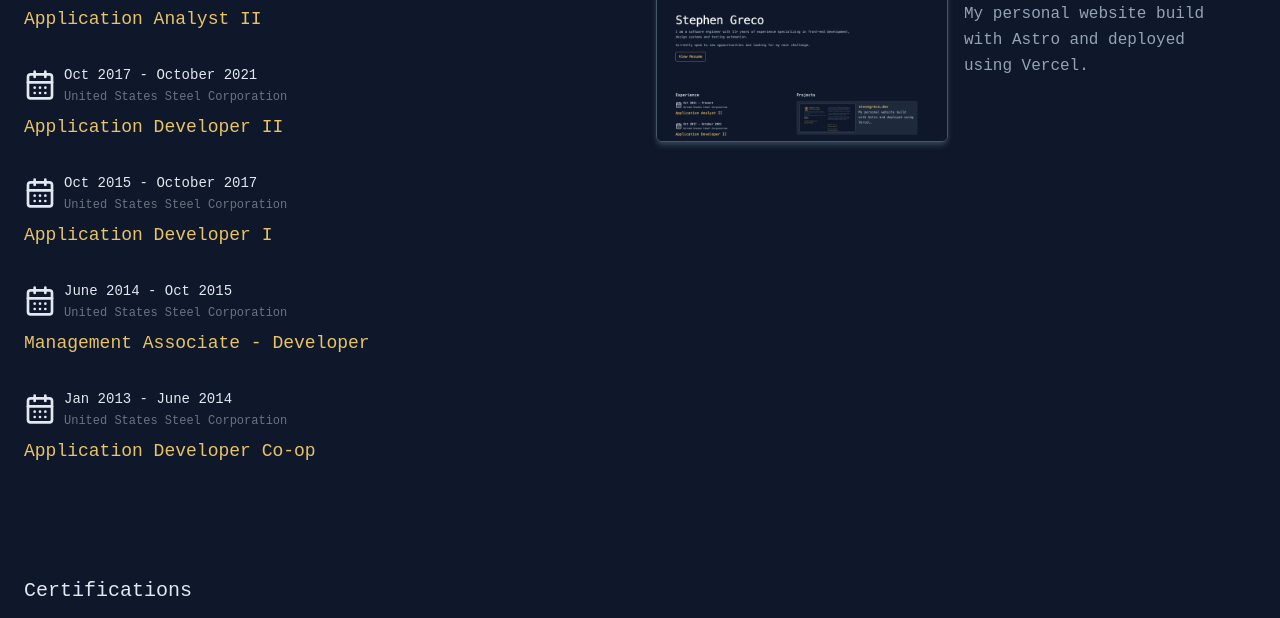
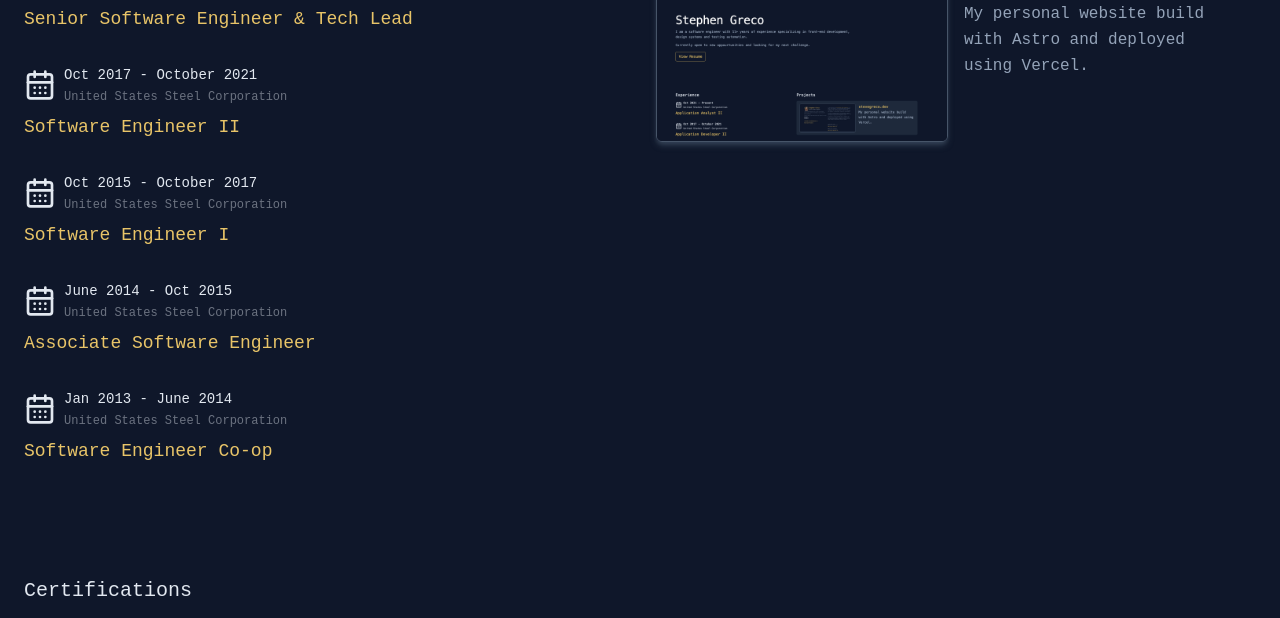
Before and after one commit to steveg152/stevegreco.dev, an Astro site: page / in a window 1280 px wide. Shown: the part 645-1263 px from the top of the page. Built offline with nearby package versions, Linux system fonts and the light colour scheme; Astro itself is replaced by a stand-in of ours; grey boxes are pictures that could not be loaded.

Commit message:
chore: updated experience job titles

```diff
--- a/src/components/Experience.astro
+++ b/src/components/Experience.astro
@@ -8,31 +8,31 @@ import JobEntry from './JobEntry.astro'
     <div class="grid gap-6 py-4 md:gap-8">
       <JobEntry
         date="Oct 2021 - Present"
-        title="Application Analyst II"
+        title="Senior Software Engineer & Tech Lead"
         company="United States Steel Corporation"
         description="Lead developer"
       />
       <JobEntry
         date="Oct 2017 - October 2021"
-        title="Application Developer II"
+        title="Software Engineer II"
         company="United States Steel Corporation"
         description="Lead developer"
       />
       <JobEntry
         date="Oct 2015 - October 2017"
-        title="Application Developer I"
+        title="Software Engineer I"
         company="United States Steel Corporation"
         description="Lead developer"
       />
       <JobEntry
         date="June 2014 - Oct 2015"
-        title="Management Associate - Developer"
+        title="Associate Software Engineer"
         company="United States Steel Corporation"
         description="Lead developer"
       />
       <JobEntry
         date="Jan 2013 - June 2014"
-        title="Application Developer Co-op "
+        title="Software Engineer Co-op "
         company="United States Steel Corporation"
         description="Lead developer"
       />
```
